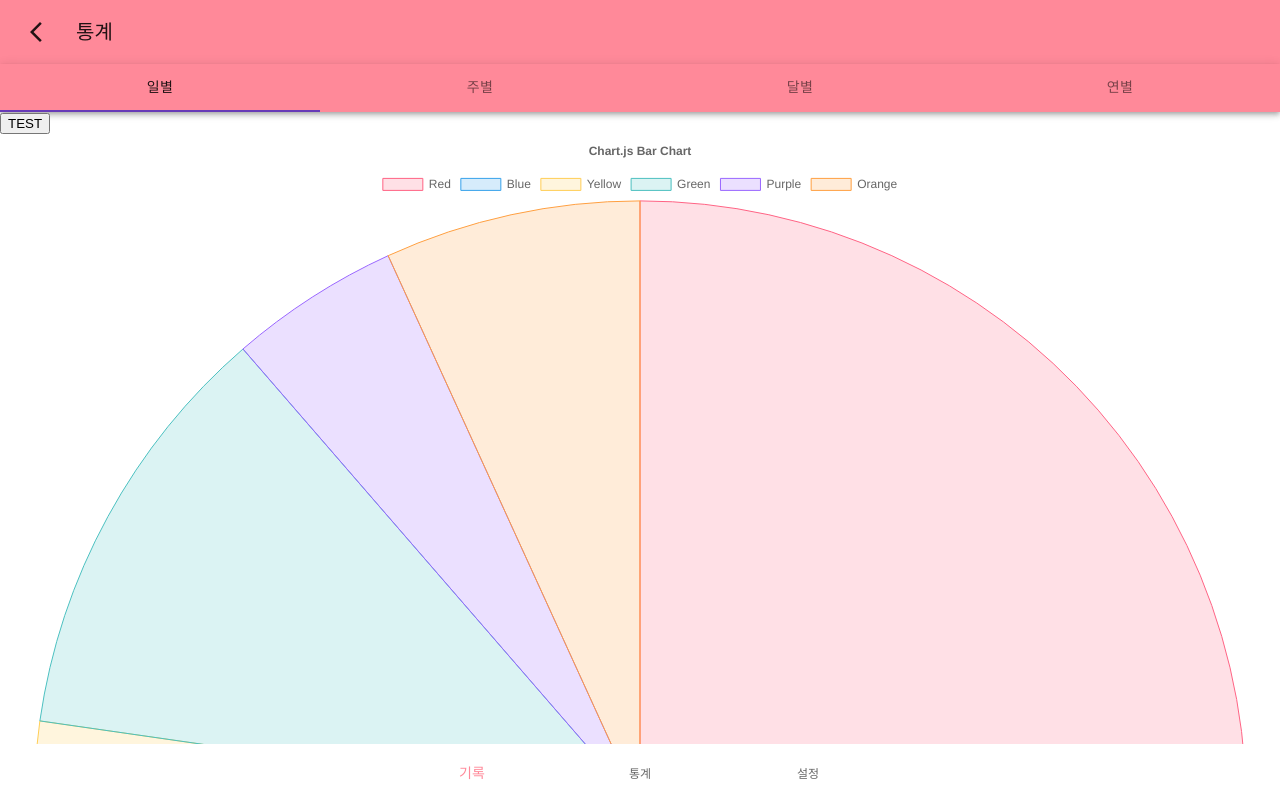
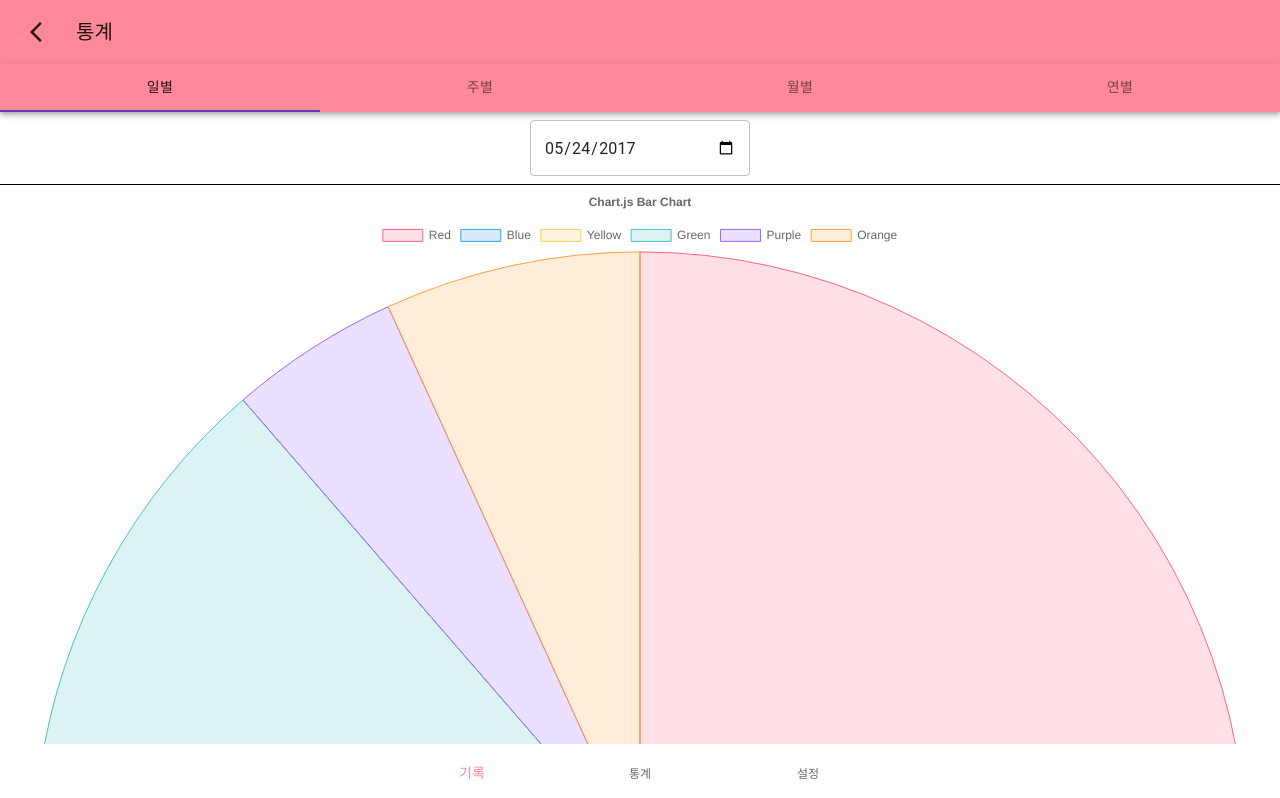
Before and after one commit to ieunjung/fe-ddokddak, a React app: page /statistics in a window 1280 px wide. Shown: the top 798 px of the page. Built offline with nearby package versions, Linux system fonts and the light colour scheme.

Commit message:
기간 ui 추가중

```diff
--- a/package.json
+++ b/package.json
@@ -15,6 +15,7 @@
     "@mui/material": "^5.10.17",
     "@mui/styled-engine-sc": "^5.10.16",
     "@mui/styles": "^5.11.2",
+    "@mui/x-date-pickers": "^5.0.20",
     "@pmmmwh/react-refresh-webpack-plugin": "^0.5.3",
     "@svgr/webpack": "^5.5.0",
     "@testing-library/jest-dom": "^5.16.5",
@@ -46,6 +47,7 @@
     "jest-resolve": "^27.4.2",
     "jest-watch-typeahead": "^1.0.0",
     "mini-css-extract-plugin": "^2.4.5",
+    "moment": "^2.29.4",
     "mui": "^0.0.1",
     "postcss": "^8.4.4",
     "postcss-flexbugs-fixes": "^5.0.2",
--- a/src/components/layout/SubHeader.tsx
+++ b/src/components/layout/SubHeader.tsx
@@ -1,6 +1,5 @@
-import * as React from 'react';
-import { useTheme } from '@mui/material/styles';
 import { AppBar, Tabs, Tab, Box } from '@mui/material';
+import { useState, SyntheticEvent } from 'react';
 
 function a11yProps(index: number) {
   return {
@@ -14,9 +13,9 @@ interface SubHeaderProps {
 }
 
 export default function SubHeader(props: SubHeaderProps) {
-  const [periodType, setPeriodType] = React.useState(0);
+  const [periodType, setPeriodType] = useState(0);
 
-  const handleChange = (event: React.SyntheticEvent, newValue: number) => {
+  const handleChange = (event: SyntheticEvent, newValue: number) => {
     setPeriodType(newValue);
   };
 
--- /dev/null
+++ b/src/constants/static.ts
@@ -0,0 +1 @@
+export type DateType = '일별' | '주별' | '월별' | '연별';
--- /dev/null
+++ b/src/pages/statistics/Period.tsx
@@ -0,0 +1,86 @@
+import { AppBar, Tabs, Tab, Box, Grid, TextField } from '@mui/material';
+import { useState } from 'react';
+
+function a11yProps(index: number) {
+  return {
+    id: `full-width-tab-${index}`,
+    'aria-controls': `full-width-tabpanel-${index}`,
+  };
+}
+
+export interface IPeriodType {
+  title: string;
+  id: string;
+}
+
+const periodTypeList: IPeriodType[] = [
+  { title: '일별', id: 'BY_DAY' },
+  { title: '주별', id: 'BY_WEEK' },
+  { title: '월별', id: 'BY_MONTH' },
+  { title: '연별', id: 'BY_YEAR' },
+];
+
+const Period = () => {
+  const [periodType, setPeriodType] = useState(periodTypeList[0]);
+
+  const handleChange = (type: IPeriodType) => {
+    console.log(type);
+
+    setPeriodType(type);
+  };
+
+  return (
+    <>
+      {/* 날짜 선택 타입 시작 */}
+      <Box sx={{ bgcolor: 'background.paper' }}>
+        <AppBar position="static">
+          <Tabs
+            value={periodType.id}
+            onChange={() => handleChange(periodType)}
+            indicatorColor="secondary"
+            textColor="inherit"
+            variant="fullWidth"
+            aria-label="full width tabs"
+          >
+            {periodTypeList.map((period, idx) => (
+              <Tab
+                key={'sub-header-' + idx}
+                label={period.title}
+                value={period.id}
+                {...a11yProps(idx)}
+              />
+            ))}
+          </Tabs>
+        </AppBar>
+      </Box>
+      {/* 날짜 선택 타입 끝 */}
+
+      {/* 날짜 선택 시작 */}
+      <Grid
+        container
+        sx={{
+          direction: 'column',
+          alignItems: 'center',
+          justifyContent: 'center',
+          padding: 1,
+          borderBottom: 1,
+        }}
+      >
+        {periodType.id === 'BY_DAY' && (
+          <TextField
+            id="date"
+            type="date"
+            defaultValue="2017-05-24"
+            sx={{ width: 220 }}
+            InputLabelProps={{
+              shrink: true,
+            }}
+          />
+        )}
+      </Grid>
+      {/* 날짜 선택 끝 */}
+    </>
+  );
+};
+
+export default Period;
--- a/src/pages/statistics/StatisticsPage.tsx
+++ b/src/pages/statistics/StatisticsPage.tsx
@@ -10,8 +10,9 @@ import { useState } from 'react';
 import { Chart } from 'react-chartjs-2';
 import { useRecoilState } from 'recoil';
 
+import Period from './Period';
+
 import CommonHeader from '@/components/layout/CommonHeader';
-import SubHeader from '@/components/layout/SubHeader';
 import { modalState } from '@/store/common';
 
 ChartJS.register(ArcElement, Tooltip, Legend, CategoryScale, ...registerables);
@@ -114,8 +115,10 @@ const StatisticsPage = () => {
       {/* <Button onClick={() => changeChartType('pie')}>PIE</Button>
       <Button onClick={() => changeChartType('line')}>LINE</Button>
       <Button onClick={() => changeChartType('bar')}>BAR</Button> */}
-      <SubHeader titleList={['일별', '주별', '달별', '연별']} />
-      <button onClick={handleClickBtn}>TEST</button>
+      {/* <button onClick={handleClickBtn}>POPUP TEST</button> */}
+
+      <Period />
+
       <Chart type={chartType} data={chartData[chartType]} options={options} />
     </>
   );
--- a/src/styles/index.js
+++ b/src/styles/index.ts
@@ -1,4 +1,5 @@
 import { createTheme } from '@mui/material/styles';
+import type {} from '@mui/x-date-pickers/themeAugmentation';
 
 export const theme = createTheme({
   palette: {
@@ -40,4 +41,13 @@ export const theme = createTheme({
       900: '#212121',
     },
   },
+  components: {
+    MuiDatePicker: {
+      styleOverrides: {
+        root: {
+          backgroundColor: 'red',
+        },
+      },
+    },
+  },
 });
```
Also changed, not shown: src/store/static.ts (added, +16 -0 lines), 1 other file (tests, documents, lock files or other folders).
